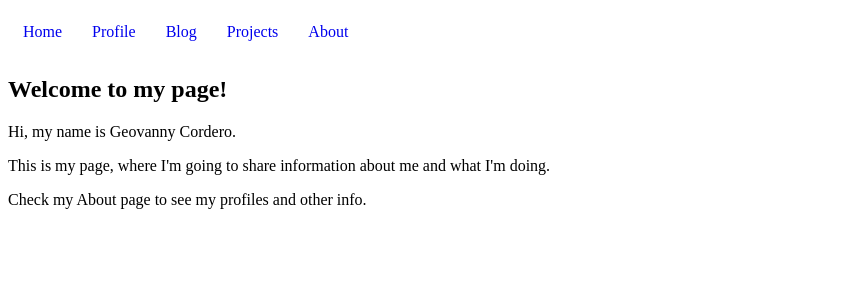
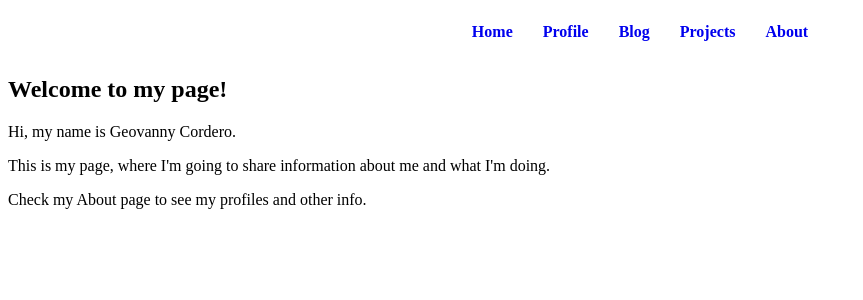
Before and after one commit to geovannycordero/geovannycordero.github.io, a Jekyll site: the page built from index.html, in a window 1280 px wide. Shown: the top 300 px of the page, without its empty margins (0-863 px from the left). Built offline with Jekyll 4.4.1, drawn with Linux system fonts in a browser that asks for light colours.

Commit message:
Center navigation bar

```diff
--- a/_includes/navigation.html
+++ b/_includes/navigation.html
@@ -1,5 +1,7 @@
 <nav class="nav-bar">
   {% for item in site.data.navigation %}
-  <a href="{{ item.link }}" class="nav-bar-item">{{ item.name }}</a>
+  <a href="{{ item.link }}" class="nav-bar-item">
+    <strong>{{ item.name }}</strong>
+  </a>
   {% endfor %}
 </nav>
--- a/_sass/main.scss
+++ b/_sass/main.scss
@@ -1,5 +1,7 @@
 .nav-bar {
   display: flex;
+  align-items: center;
+  justify-content: center;
 }
 
 .nav-bar-item {
@@ -11,6 +13,22 @@
   width: 225px;
   height: 300px;
 }
- a {
+
+a {
   text-decoration: none;
- }
+}
+
+.strava-badge {
+  display: inline-block;
+  background-color: #fc5200;
+  color: #fff;
+  padding: 5px 10px 5px 30px;
+  font-size: 11px;
+  font-family: Helvetica, Arial, sans-serif;
+  white-space: nowrap;
+  text-decoration: none;
+  background-repeat: no-repeat;
+  background-position: 10px center;
+  border-radius: 3px;
+  background-image: url("http://badges.strava.com/logo-strava-echelon.png");
+}
```
